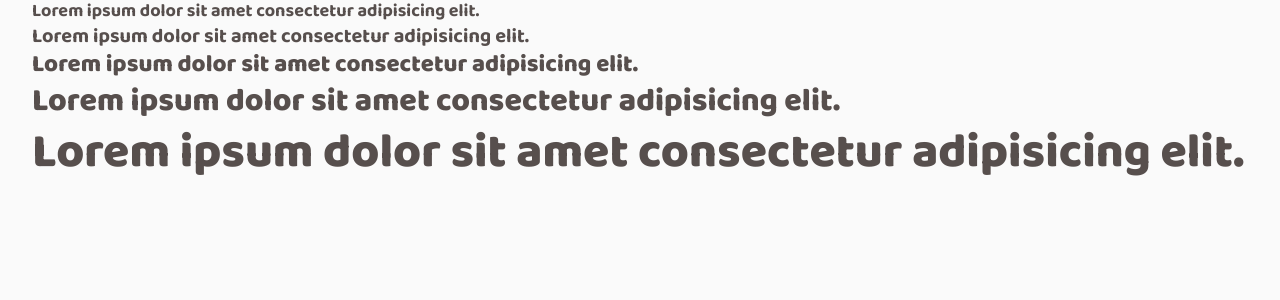
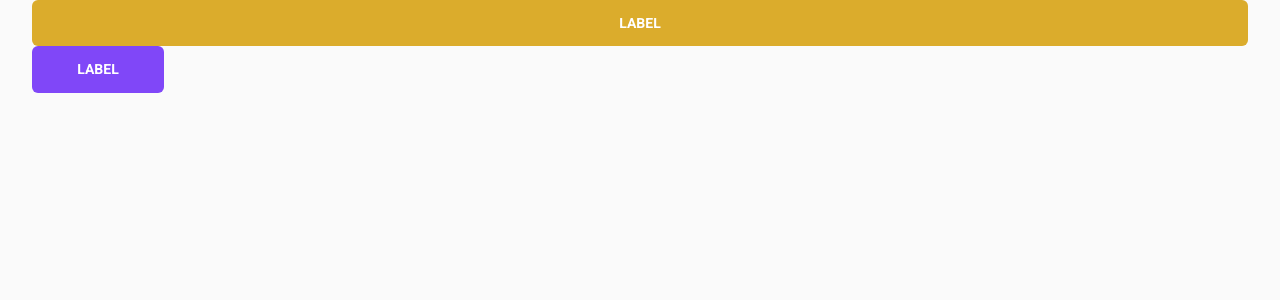
Before and after one commit to danielVFS/coffee-delivery, a React (Vite) app: page / in a window 1280 px wide. Shown: the top 300 px of the page. Built offline with nearby package versions, Linux system fonts and the light colour scheme.

Commit message:
feat(Button): create component

```diff
--- /dev/null
+++ b/src/components/Button/index.tsx
@@ -0,0 +1,20 @@
+import { ButtonContainer, BUTTON_COLORS } from "./styles";
+
+interface ButtonProps extends React.HTMLAttributes<HTMLButtonElement> {
+  variant: keyof typeof BUTTON_COLORS;
+  fullWidth?: boolean;
+  children: string;
+}
+
+export function Button({
+  variant,
+  fullWidth,
+  children,
+  ...props
+}: ButtonProps) {
+  return (
+    <ButtonContainer variant={variant} fullWidth={fullWidth} {...props}>
+      {children}
+    </ButtonContainer>
+  );
+}
--- /dev/null
+++ b/src/components/Button/styles.ts
@@ -0,0 +1,39 @@
+import styled from "styled-components";
+
+export const BUTTON_COLORS = {
+  yellow: "yellow",
+  purple: "purple",
+} as const;
+
+export const BUTTON_COLORS_DARK = {
+  yellow: "yellow-dark",
+  purple: "purple-dark",
+} as const;
+
+interface ButtonContainerProps {
+  variant: keyof typeof BUTTON_COLORS;
+  fullWidth?: boolean;
+}
+
+export const ButtonContainer = styled.button<ButtonContainerProps>`
+  color: ${(props) => props.theme.white};
+  background: ${(props) => props.theme[BUTTON_COLORS[props.variant]]};
+
+  font-size: 0.875rem;
+  line-height: 1.6;
+
+  width: ${(props) => (props.fullWidth ? "100%" : "132px")};
+  display: flex;
+  align-items: center;
+  justify-content: center;
+  gap: 0.5rem;
+  padding: 0.75rem 0.5rem;
+  border-radius: 6px;
+  font-weight: 700;
+
+  transition: all 0.3s;
+
+  &:hover {
+    background: ${(props) => props.theme[BUTTON_COLORS_DARK[props.variant]]};
+  }
+`;
--- a/src/pages/Home/index.tsx
+++ b/src/pages/Home/index.tsx
@@ -1,23 +1,12 @@
-import { Heading } from "../../components/Heading";
+import { Button } from "../../components/Button";
 
 export function Home() {
   return (
     <>
-      <Heading variant="xs">
-        Lorem ipsum dolor sit amet consectetur adipisicing elit.
-      </Heading>
-      <Heading variant="small">
-        Lorem ipsum dolor sit amet consectetur adipisicing elit.
-      </Heading>
-      <Heading variant="medium">
-        Lorem ipsum dolor sit amet consectetur adipisicing elit.
-      </Heading>
-      <Heading variant="large">
-        Lorem ipsum dolor sit amet consectetur adipisicing elit.
-      </Heading>
-      <Heading variant="xl">
-        Lorem ipsum dolor sit amet consectetur adipisicing elit.
-      </Heading>
+      <Button variant="yellow" fullWidth>
+        LABEL
+      </Button>
+      <Button variant="purple">LABEL</Button>
     </>
   );
 }
--- a/src/styles/globalStyles.ts
+++ b/src/styles/globalStyles.ts
@@ -4,7 +4,7 @@ export const GlobalStyles = createGlobalStyle`
   * {
     padding: 0;
     margin: 0;
-    box-sizing: border-box
+    box-sizing: border-box;
   }
 
   body {
@@ -19,4 +19,9 @@ export const GlobalStyles = createGlobalStyle`
     font-size: 1rem;
     line-height: 1.3;
   }
+
+  button {
+    outline: 0;
+    border: 0;
+  }
 `;
```
